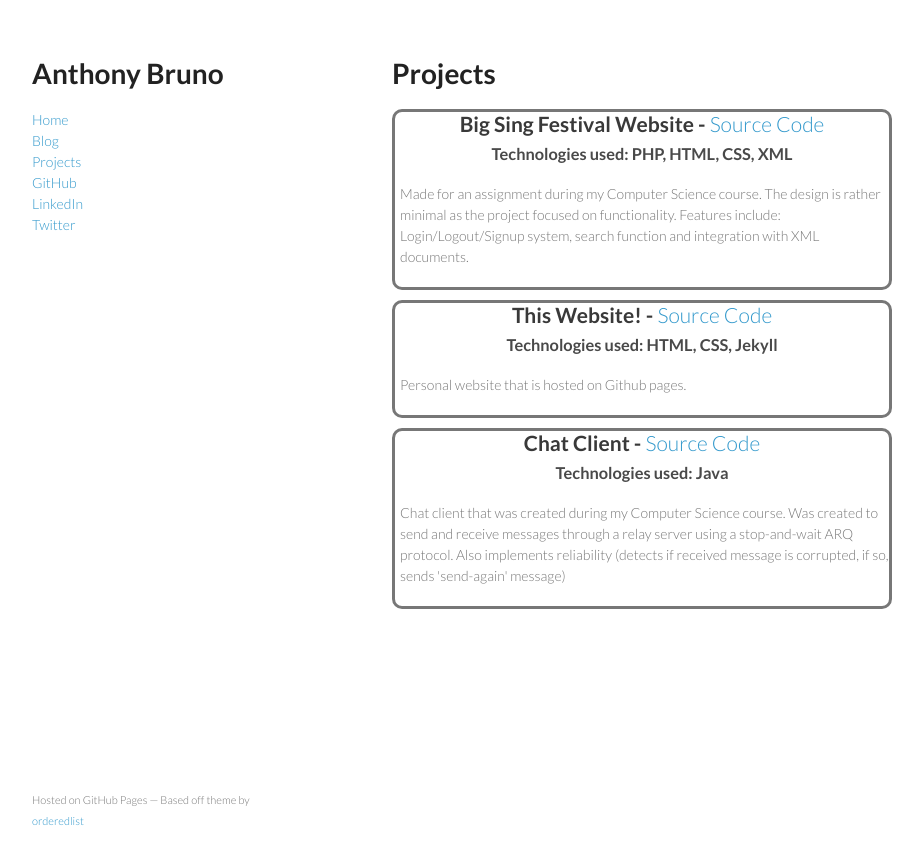
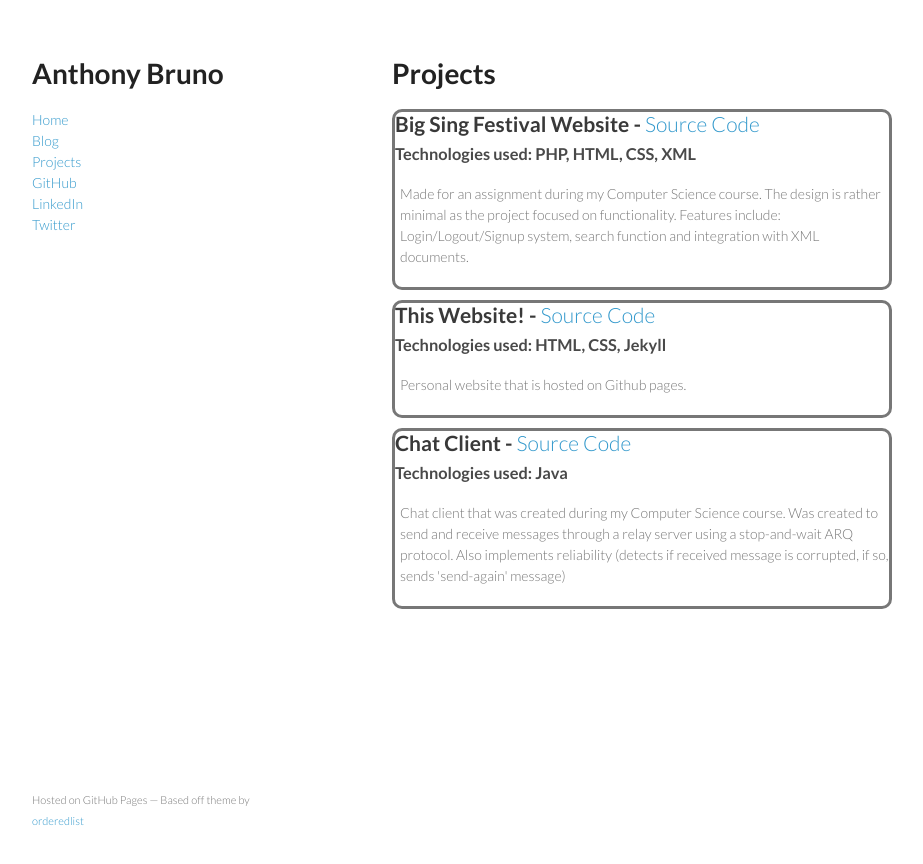
Before and after one commit to AussieGuy0/anthonybruno.dev, a Jekyll site: the page built from projects.html, in a window 1280 px wide. Shown: the top 864 px of the page, without its empty margins (178-1101 px from the left). Built offline with Jekyll 4.4.1, drawn with Linux system fonts in a browser that asks for light colours.

Commit message:
fixed misplaced comma in stylesheet

```diff
--- a/stylesheets/styles.css
+++ b/stylesheets/styles.css
@@ -192,7 +192,7 @@ footer {
   margin-bottom: 10px;
 }
 
-.project h2, h3 {
+.project h2 h3 {
   text-align: center;
 }
 
```
Also changed, not shown: 1 other file.
